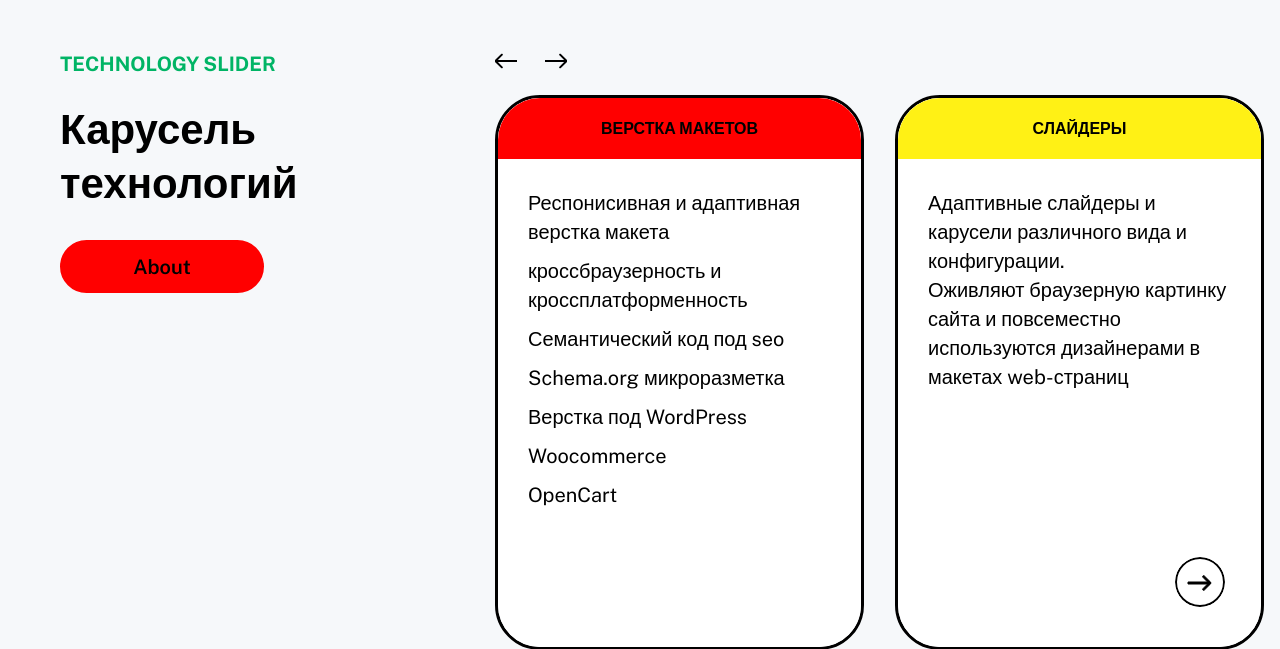
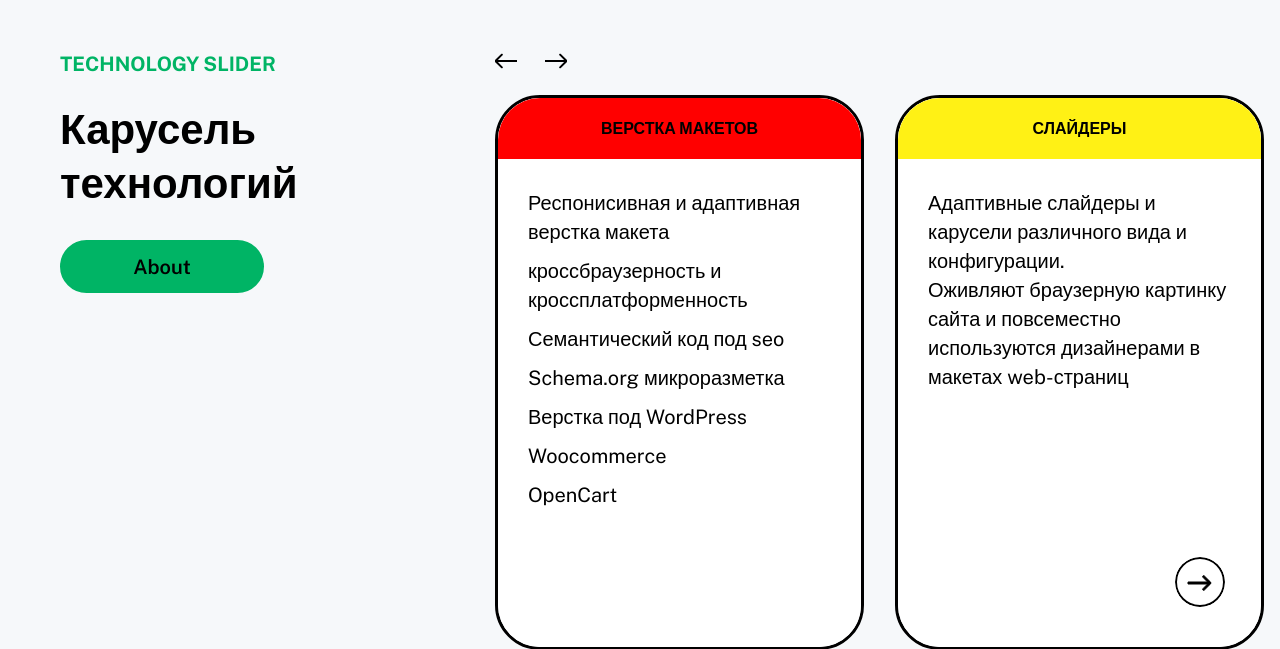
Before and after one commit to Konder1971/iTweb, a PHP site: page / in a window 1280 px wide, with the pointer over the restyled element. Shown: the part 1516-2165 px from the top of the page. Run offline with PHP 8.4, Linux system fonts and the light colour scheme.

Commit message:
gdfsdfg
dfsgs

```diff
--- a/css/style.css
+++ b/css/style.css
@@ -1037,8 +1037,8 @@ body {
 		margin-top: 30px;
 	}
 	.swh-link a:hover {
-		background-color: #f00;
-		border: 2px solid #f00;
+		background-color: #00B465;
+		border: 2px solid #00B465;
 	}
 
 	.swh {
```
